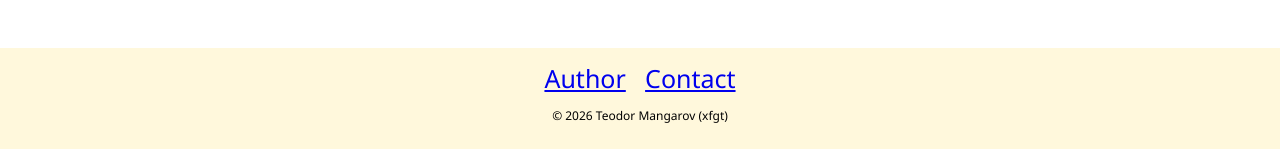
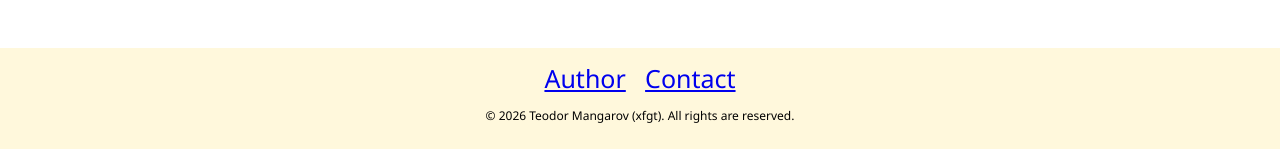
Before and after one commit to xfgt/money-monitor, a PHP site: page /index.php in a window 1280 px wide. Shown: the part 651-800 px from the top of the page. Run offline with PHP 8.4, Linux system fonts and the light colour scheme.

Commit message:
footer copyright edit

```diff
--- a/footer.php
+++ b/footer.php
@@ -17,7 +17,9 @@ $pageTitle = $pageTitle ?? "Default Site Title";
 
         <a href="https://github.com/xfgt">Author</a>
         <a href="mailto:xfgt_71@proton.me">Contact</a>
-        <p style="font-size: 12px">&copy; <?php echo date('Y'); ?> Teodor Mangarov (xfgt) </p>
+        <p style="font-size: 12px">&copy; <?php echo date('Y'); ?>
+            Teodor Mangarov (xfgt). All rights are reserved.
+        </p>
     </footer>
 
 
```
